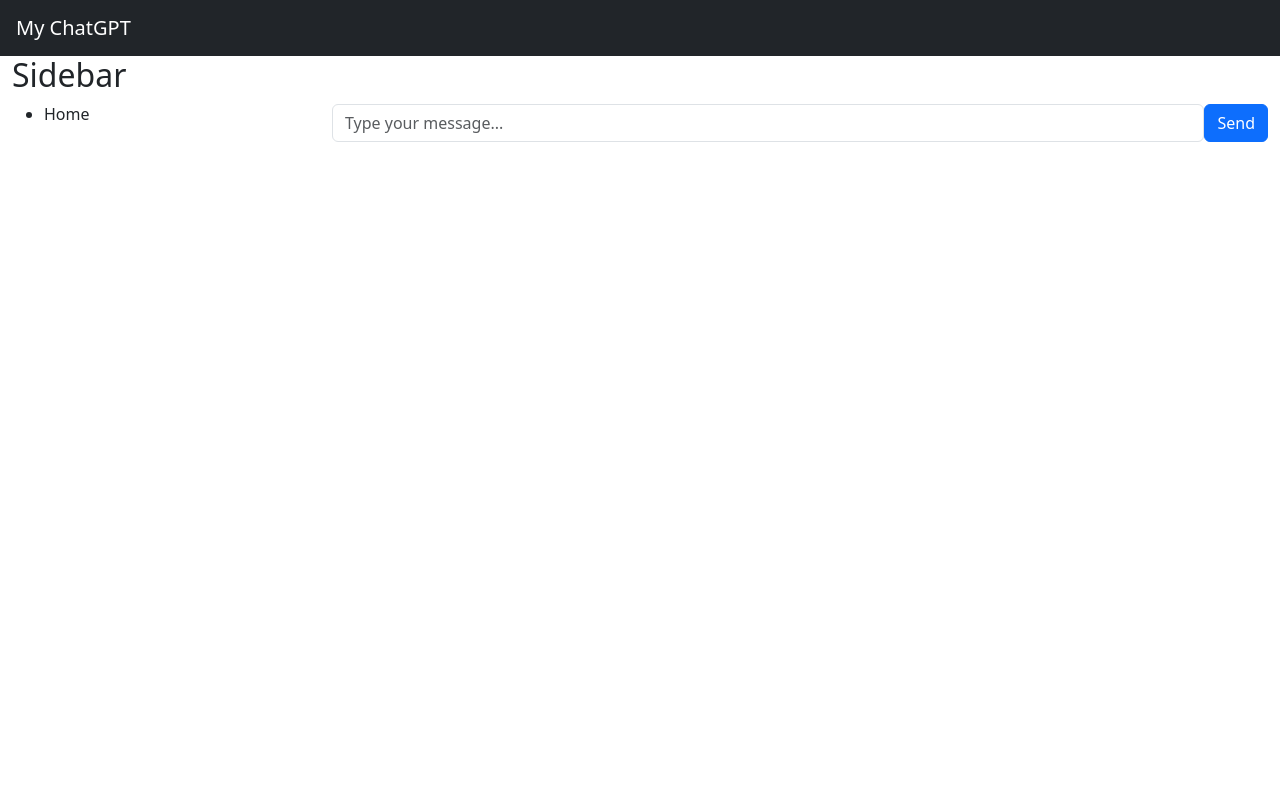
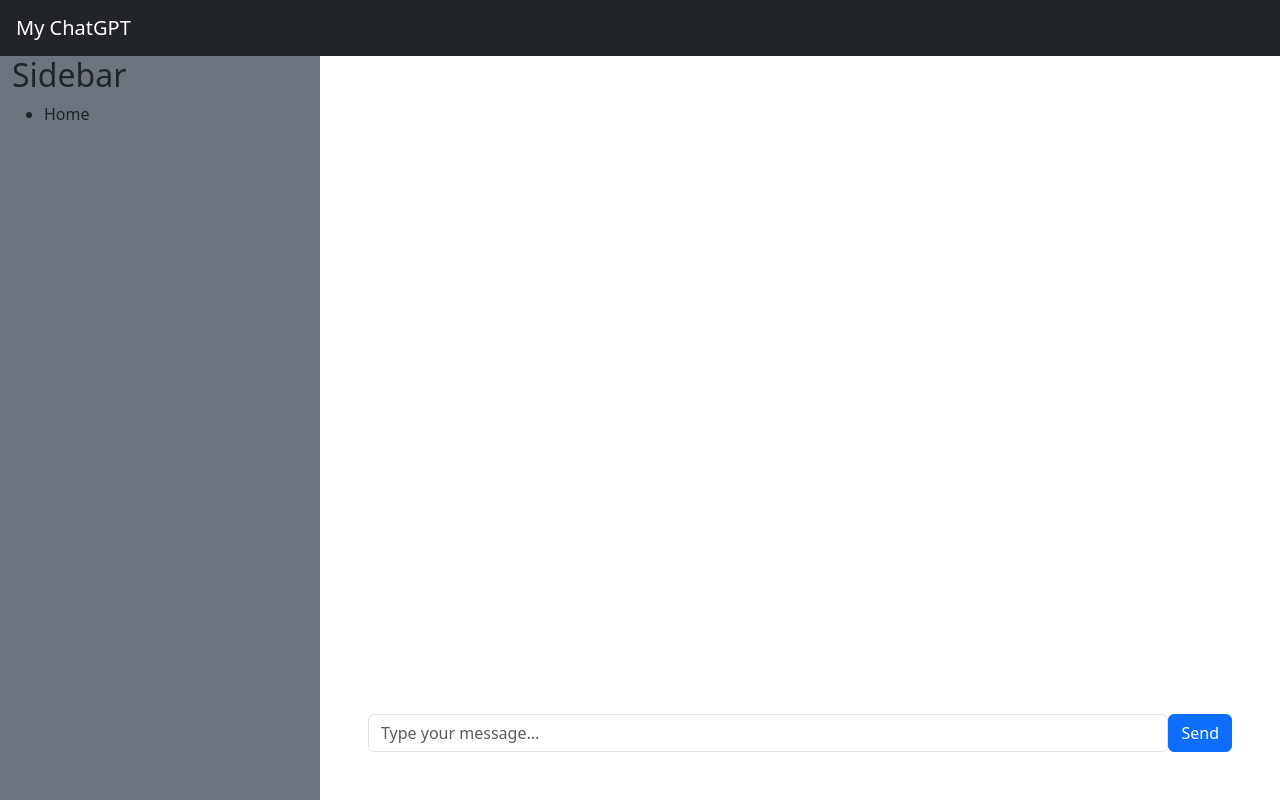
Before and after one commit to perikost/my-chatGPT, an Angular app: page / in a window 1280 px wide. Built offline with nearby package versions, Linux system fonts and the light colour scheme.

Commit message:
Improve the ui of the chat

```diff
--- a/src/app/app.component.html
+++ b/src/app/app.component.html
@@ -1,13 +1,13 @@
-<main>
-  <div class="container-fluid">
+<!-- TODO: address the layout properly -->
+<div class="container-fluid d-flex flex-column vh-100">
   <div class="row">
     <nav class="navbar navbar-expand navbar-dark bg-dark">
       <span class="navbar-brand px-3">My ChatGPT</span>
     </nav>
   </div>
 
-    <div class="row">
-      <div class="col-3">
+  <div class="row flex-grow-1">
+    <div class="col-3 bg-secondary">
       <app-sidebar></app-sidebar>
     </div>
 
@@ -16,4 +16,3 @@
     </div>
   </div>
 </div>
-</main>
--- a/src/app/chat/chat.component.html
+++ b/src/app/chat/chat.component.html
@@ -1,5 +1,6 @@
-<div class="mt-5">
-    <div>
+<div class="chat-container">
+    <div class="chat-history">
+        <div class="p-5">
             <div *ngFor="let message of chatHistory" class="mb-3">
                 <div *ngIf="message.role === 'user'" class="col-8 p-2 rounded bg-primary-subtle bg-gradient">
                     {{ message.content }}
@@ -9,8 +10,10 @@
                 </div>
             </div>
         </div>
+    </div>
 
-    <div class="d-flex">
+    <!-- input prompt (Fixed at the Bottom) -->
+    <div class="col-9 d-flex position-fixed bottom-0 start-0 end-0 p-5 ms-auto">
         <input [(ngModel)]="prompt" type="text" class="form-control" placeholder="Type your message...">
         <button class="btn btn-primary" type="button" (click)="submitPrompt()">Send</button>
     </div>
--- a/src/app/chat/chat.component.scss
+++ b/src/app/chat/chat.component.scss
@@ -0,0 +1,24 @@
+.chat-container {
+  display: flex;
+  flex-direction: column;
+  max-height: 80vh;
+}
+
+.chat-history {
+  overflow-y: auto;
+  margin-top: 1em;
+}
+
+.chat-history::-webkit-scrollbar {
+    width: 12px;
+}
+
+.chat-history::-webkit-scrollbar-thumb {
+    background-color: #888;
+    border-radius: 6px;
+}
+
+.chat-history::-webkit-scrollbar-track {
+    background-color: #f1f1f1;
+    height: 80%;
+}
```
Lines whose indentation alone changed are shown as unchanged.
